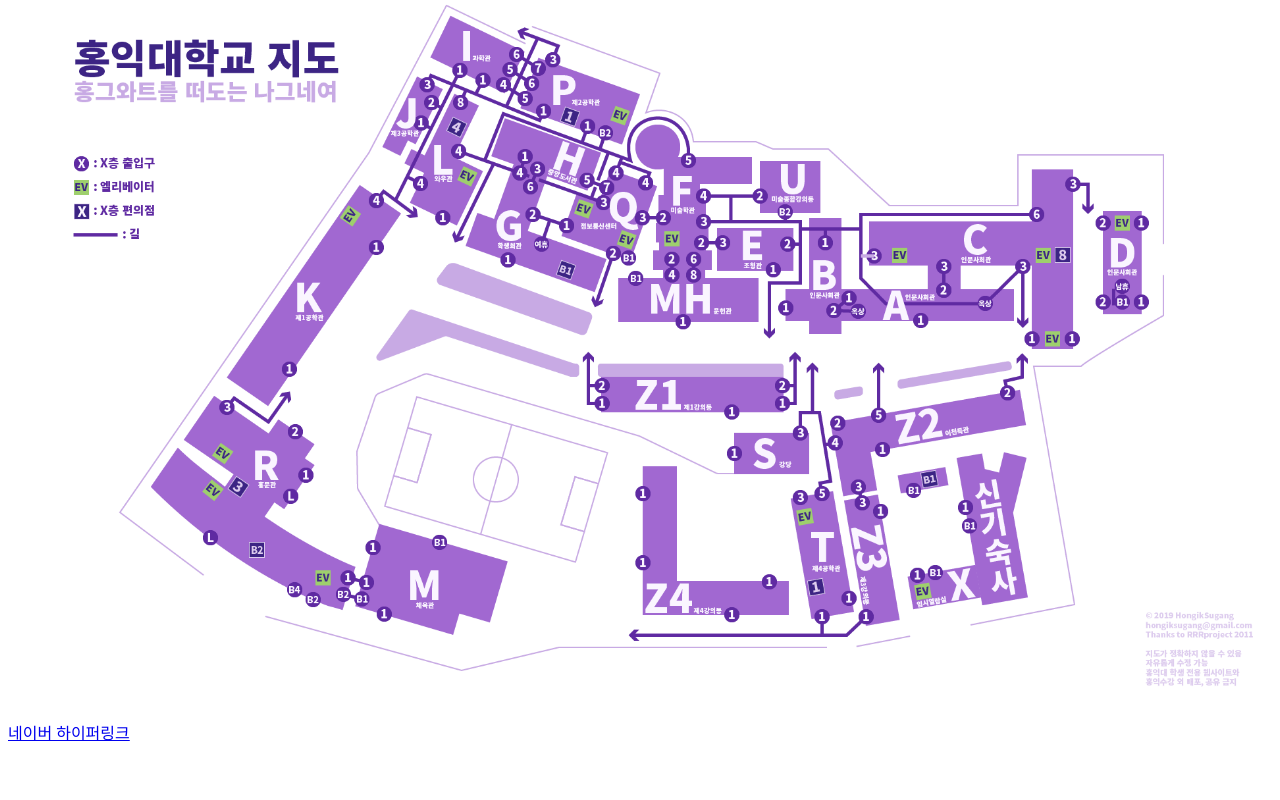
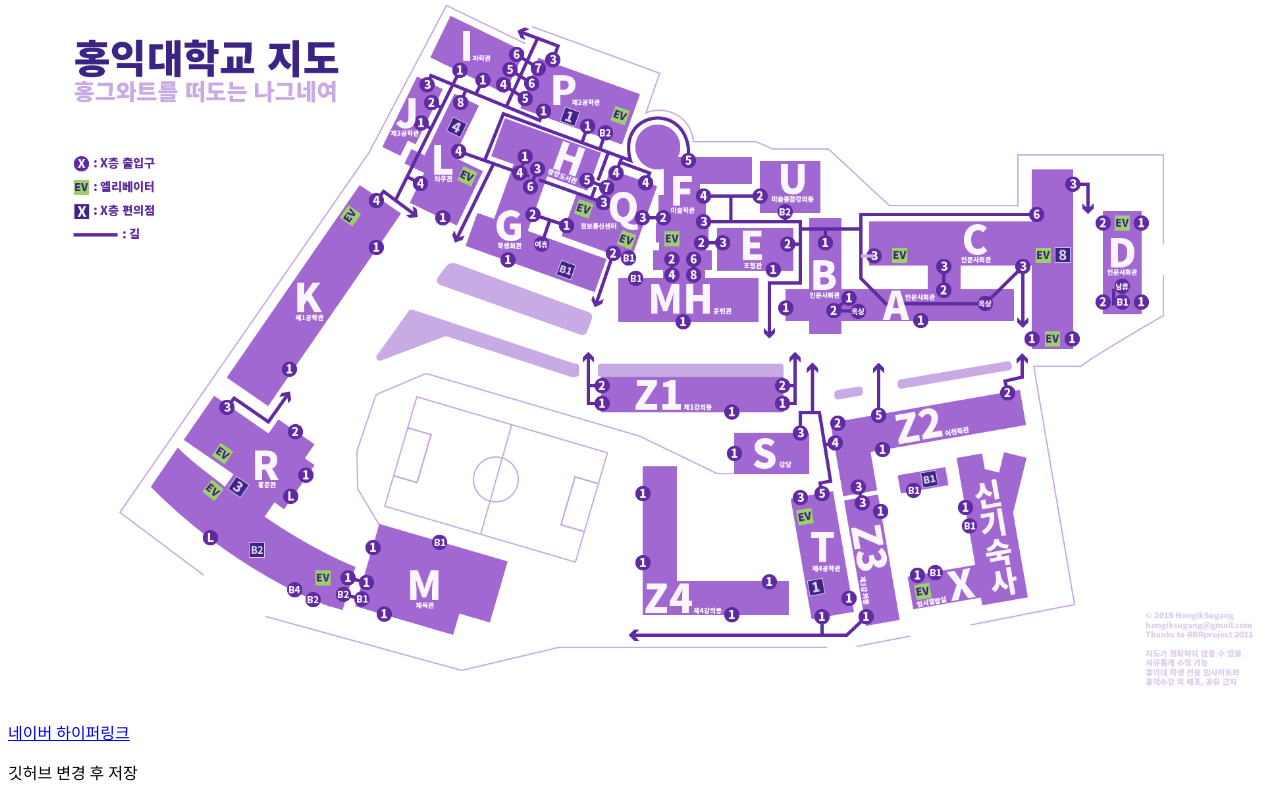
Before and after one commit to TastyTiger/TEST_WEB, a plain HTML site: page index.html in a window 1280 px wide. Shown: the part 594-1394 px from the top of the page. Before the commit the page ends 1354 px from the top, so only its background shows below. Drawn offline with Linux system fonts and the light colour scheme.

Commit message:
index.html 업데이트

```diff
--- a/index.html
+++ b/index.html
@@ -26,5 +26,6 @@
         <p style="margin-top:40px;">3단락 40px 띄우기</p>
         <p>사진<img src="학교 지도.png" width="100%"></p>
         <p><a href="https://www.naver.com/" target="_blank" title="이게 툴팁?">네이버 하이퍼링크</a></p>
+        <p>깃허브 변경 후 저장</p>
     </body>
 </html>
```
